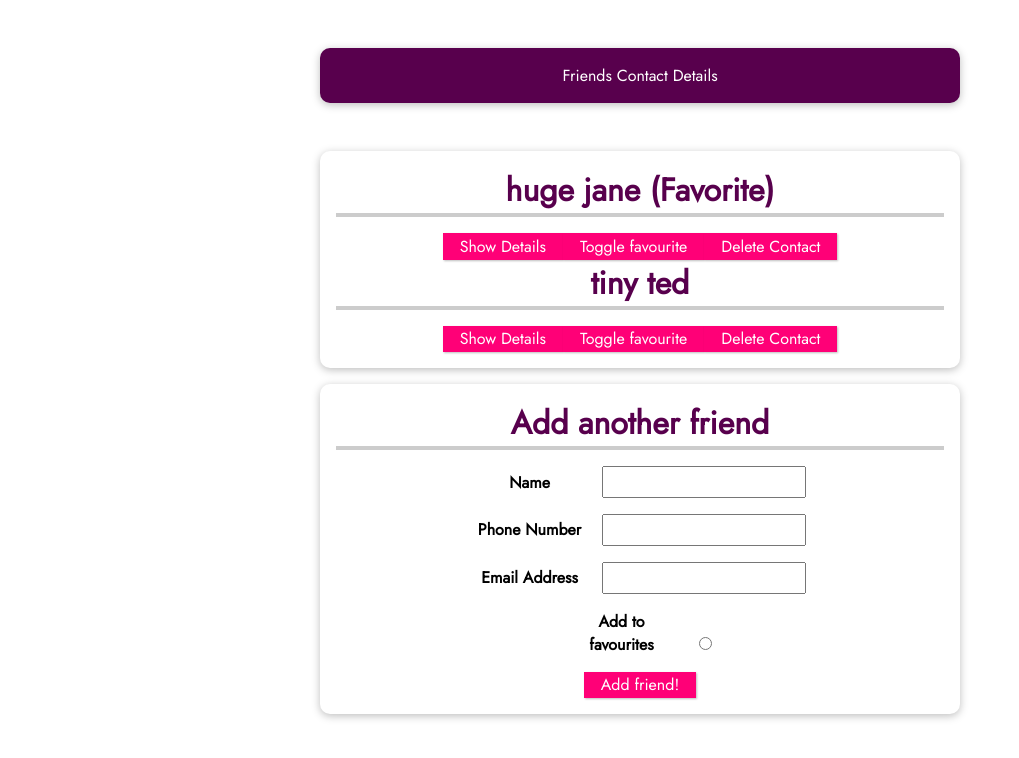
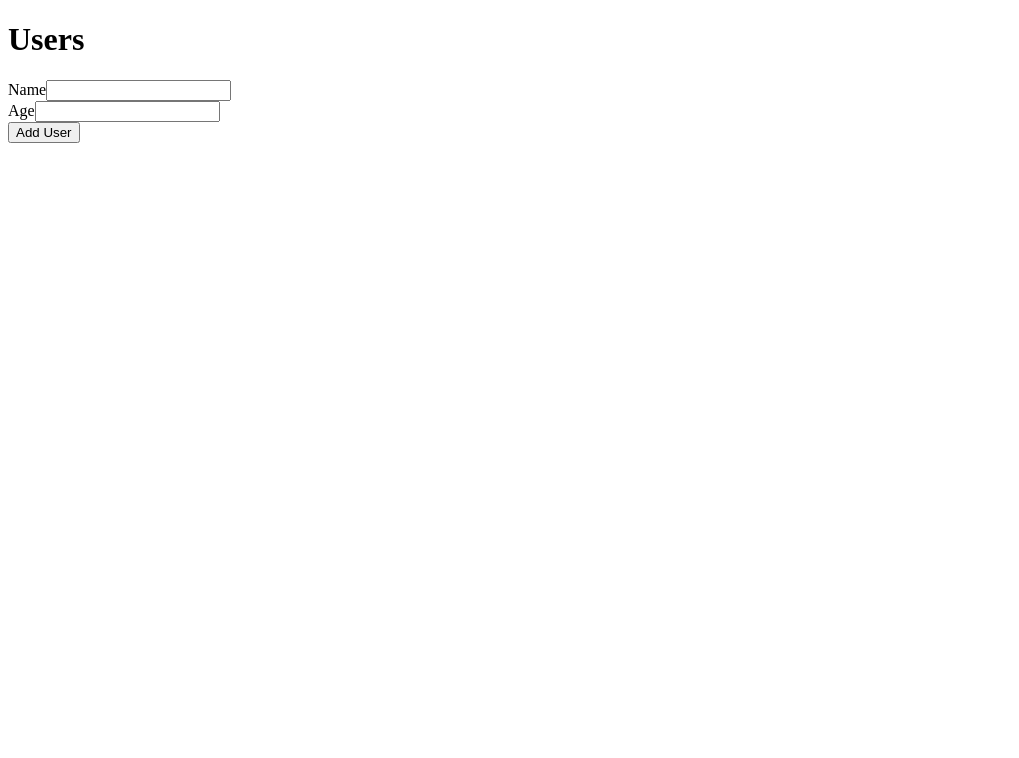
Before and after one commit to erictseng89/udemy-vue3, a Vue app: page / in a window 1280 px wide. Shown: the top 758 px of the page, without its empty margins (0-1019 px from the left). Built offline with nearby package versions, Linux system fonts and the light colour scheme.

Commit message:
module08-assignment6: complete

```diff
--- a/public/index.html
+++ b/public/index.html
@@ -1,19 +1,15 @@
 <!DOCTYPE html>
 <html lang="en">
   <head>
-    <meta charset="utf-8" />
-    <meta http-equiv="X-UA-Compatible" content="IE=edge" />
-    <meta name="viewport" content="width=device-width,initial-scale=1.0" />
-    <link rel="icon" href="<%= BASE_URL %>favicon.ico" />
+    <meta charset="utf-8">
+    <meta http-equiv="X-UA-Compatible" content="IE=edge">
+    <meta name="viewport" content="width=device-width,initial-scale=1.0">
+    <link rel="icon" href="<%= BASE_URL %>favicon.ico">
     <title><%= htmlWebpackPlugin.options.title %></title>
   </head>
   <body>
     <noscript>
-      <strong
-        >We're sorry but <%= htmlWebpackPlugin.options.title %> doesn't work
-        properly without JavaScript enabled. Please enable it to
-        continue.</strong
-      >
+      <strong>We're sorry but <%= htmlWebpackPlugin.options.title %> doesn't work properly without JavaScript enabled. Please enable it to continue.</strong>
     </noscript>
     <div id="app"></div>
     <!-- built files will be auto injected -->
--- a/src/App.vue
+++ b/src/App.vue
@@ -1,176 +1,33 @@
 <template>
-  <header>Friends Contact Details</header>
-  <section>
-    <ul>
-      <li>
-        <friend-contact
-          v-for="friend in friends"
-          v-bind="friend"
-          :key="friend.id"
-          @toggle-friend-favourite="toggleFavourite"
-          @delete-friend="deleteFriendWithFilter"
-        ></friend-contact>
-      </li>
-      <li>
-        <add-friend-form @added-friend="addFriend"></add-friend-form>
-      </li>
-    </ul>
-  </section>
+  <h1>Users</h1>
+  <user-data @add-user="addUser"></user-data>
+  <active-user
+    v-for="user in users"
+    :name="user.name"
+    :age="user.age"
+    :key="user.id"
+  ></active-user>
 </template>
 
 <script>
-/**
- * When we create the main App.vue file, we will need to export it and all of it's
- * settings to the main.js file. We do that by using the 'import' and 'export' keywords in
- * vanilla javascript.
- *
- * ! export default
- * This defines this object as the default export object for this file.
- *
- * In this example, the object is the root component of a Vue component/app. It can be
- * exported to a createApp() function.
- */
 export default {
   data() {
     return {
-      friends: [
-        {
-          id: "jane",
-          name: "huge jane",
-          phoneNumber: "1412481902",
-          emailAddress: "tiny@jane.com",
-          isFavourite: true,
-        },
-        {
-          id: "ted",
-          name: "tiny ted",
-          phoneNumber: "1892471894",
-          emailAddress: "tiny@ted.com",
-          isFavourite: false,
-        },
-      ],
+      users: [],
     };
   },
   methods: {
-    /**
-     * ! Array.prototype.find()
-     * * find(element, index = null, array = null) => { testing function }
-     *   find() returns the value of the first element in the array that satisfies the
-     *   provided testing function. The 'element' is any name that represents an
-     *   individual element of the array. The 'index' is an optional argument if the index
-     *   of the array is required in the testing function. The 'array' is the array in
-     *   which to find in, it is not required if the find is called on the array itself.
-     *
-     * In this example, the 'friends' array will have individual 'friend' elements. Each
-     * friend element is an object that has an id. In the callback function, the friend.id
-     * is compared to the passed 'friendID'. If the 'id' of that specific 'friend'
-     * matches, find() will return the pointer for that particular friend.
-     */
-    toggleFavourite(friendID) {
-      const selectedFriend = this.friends.find(
-        (friend) => friend.id === friendID
-      );
-      selectedFriend.isFavourite = !selectedFriend.isFavourite;
-    },
-    addFriend(name, phoneNumber, emailAddress, isFavourite) {
-      const newFriend = {
+    addUser(name, age) {
+      const newUser = {
         id: new Date().toISOString(),
         name: name,
-        phoneNumber: phoneNumber,
-        emailAddress: emailAddress,
-        isFavourite: isFavourite,
+        age: +age,
       };
-      this.friends.push(newFriend);
-    },
-    deleteFriendWithFilter(id) {
-      this.friends = this.friends.filter((friend) => friend.id !== id);
-    },
-    deleteFriend(id) {
-      const friendIndex = this.friends.findIndex((friend) => friend.id === id);
-      this.friends.splice(friendIndex, 1);
+      this.users.push(newUser);
     },
   },
 };
 </script>
 
 <style>
-@import url("https://fonts.googleapis.com/css2?family=Jost&display=swap");
-
-* {
-  box-sizing: border-box;
-}
-
-html {
-  font-family: "Jost", sans-serif;
-}
-
-body {
-  margin: 0;
-}
-
-header {
-  box-shadow: 0 2px 8px rgba(0, 0, 0, 0.26);
-  margin: 3rem auto;
-  border-radius: 10px;
-  padding: 1rem;
-  background-color: #58004d;
-  color: white;
-  text-align: center;
-  width: 90%;
-  max-width: 40rem;
-}
-
-#app ul {
-  margin: 0;
-  padding: 0;
-  list-style: none;
-}
-
-#app li {
-  box-shadow: 0 2px 8px rgba(0, 0, 0, 0.26);
-  margin: 1rem auto;
-  border-radius: 10px;
-  padding: 1rem;
-  text-align: center;
-  width: 90%;
-  max-width: 40rem;
-}
-
-#app h2 {
-  font-size: 2rem;
-  border-bottom: 4px solid #ccc;
-  color: #58004d;
-  margin: 0 0 1rem 0;
-}
-
-#app button {
-  font: inherit;
-  cursor: pointer;
-  border: 1px solid #ff0077;
-  background-color: #ff0077;
-  color: white;
-  padding: 0.05rem 1rem;
-  box-shadow: 1px 1px 2px rgba(0, 0, 0, 0.26);
-}
-
-#app button:hover,
-#app button:active {
-  background-color: #ec3169;
-  border-color: #ec3169;
-  box-shadow: 1px 1px 4px rgba(0, 0, 0, 0.26);
-}
-
-#app input {
-  font: inherit;
-  padding: 0.15rem;
-}
-#app label {
-  font-weight: bold;
-  margin-right: 1rem;
-  width: 7rem;
-  display: inline-block;
-}
-#app form div {
-  margin: 1rem 0;
-}
 </style>
--- /dev/null
+++ b/src/components/ActiveUser.vue
@@ -0,0 +1,26 @@
+<template>
+  <div>
+    <span><strong>Name: </strong>{{ name }}</span>
+  </div>
+  <div>
+    <span><strong>Age: </strong>{{ age }}</span>
+  </div>
+</template>
+
+<script>
+export default {
+  props: {
+    name: {
+      type: String,
+      required: true,
+    },
+    age: {
+      type: Number,
+      required: true,
+    },
+  },
+};
+</script>
+
+<style>
+</style>
--- a/src/components/AddFriendForm.vue
+++ /dev/null
@@ -1,56 +0,0 @@
-<template>
-  <form action="" @submit.prevent="addFriend">
-    <h2>Add another friend</h2>
-    <div>
-      <label for="name">Name</label>
-      <input type="text" name="name" v-model="name" />
-    </div>
-    <div>
-      <label for="phoneNumber">Phone Number</label>
-      <input type="tel" name="phoneNumber" v-model="phoneNumber" />
-    </div>
-    <div>
-      <label for="emailAddress">Email Address</label>
-      <input type="email" name="emailAddress" v-model="emailAddress" />
-    </div>
-    <div>
-      <label for="isFavourite">Add to favourites</label>
-      <input
-        type="radio"
-        name="isFavourite"
-        :value="true"
-        v-model="isFavourite"
-      />
-    </div>
-    <button type="submit">Add friend!</button>
-  </form>
-</template>
-
-<script>
-export default {
-  emits: ["added-friend"],
-
-  data() {
-    return {
-      name: "",
-      phoneNumber: "",
-      emailAddress: "",
-      isFavourite: false,
-    };
-  },
-
-  methods: {
-    addFriend() {
-      this.$emit(
-        "added-friend",
-        this.name,
-        this.phoneNumber,
-        this.emailAddress,
-        this.isFavourite
-      );
-    },
-  },
-};
-</script>
-
-<style></style>
--- a/src/components/FriendContact.vue
+++ /dev/null
@@ -1,74 +0,0 @@
-<template>
-  <h2>{{ name }} {{ isFavourite ? "(Favorite)" : "" }}</h2>
-  <button @click="toggleDetails">
-    {{ detailsAreVisible ? "Hide Details" : "Show Details" }}
-  </button>
-  <button @click="toggleFavourite">Toggle favourite</button>
-  <button @click="deleteContact">Delete Contact</button>
-  <ul v-if="detailsAreVisible">
-    <li><strong>Phone Number: </strong>{{ phoneNumber }}</li>
-    <li><strong>Email: </strong>{{ emailAddress }}</li>
-  </ul>
-  <!-- <h2>{{ friend.name }}</h2>
-  <button @click="toggleDetails">
-    {{ detailsAreVisible ? "Hide Details" : "Show Details" }}
-  </button>
-  <ul v-if="detailsAreVisible">
-    <li><strong>Phone Number: </strong>{{ friend.phoneNumber }}</li>
-    <li><strong>Email: </strong>{{ friend.email }}</li>
-  </ul> -->
-</template>
-
-<script>
-export default {
-  /**
-   * The 'emits' attribute should also be declared in the child component's root component.
-   */
-  emits: ["toggle-friend-favourite", "delete-friend"],
-  props: {
-    id: {
-      type: String,
-      required: true,
-    },
-    name: {
-      type: String,
-      required: true,
-    },
-    phoneNumber: {
-      type: String,
-      required: true,
-      validator: function (value) {
-        return value.length > 9 && value.length < 15;
-      },
-    },
-    emailAddress: {
-      type: String,
-      required: true,
-    },
-    isFavourite: {
-      type: Boolean,
-      required: false,
-      default: false,
-    },
-  },
-
-  data() {
-    return {
-      detailsAreVisible: false,
-    };
-  },
-  methods: {
-    toggleDetails() {
-      this.detailsAreVisible = !this.detailsAreVisible;
-    },
-    toggleFavourite() {
-      // Should always be kebab-case. This is because the event-listener will be in the
-      // template portion of the parent component.
-      this.$emit("toggle-friend-favourite", this.id);
-    },
-    deleteContact() {
-      this.$emit("delete-friend", this.id);
-    },
-  },
-};
-</script>
--- /dev/null
+++ b/src/components/UserData.vue
@@ -0,0 +1,28 @@
+<template>
+  <form action="" @submit.prevent="$emit('add-user', name, age)">
+    <div>
+      <label for="name">Name</label
+      ><input type="text" name="name" id="name" v-model="name" />
+    </div>
+    <div>
+      <label for="age">Age</label
+      ><input type="number" name="age" id="age" v-model="age" />
+    </div>
+    <button type="submit">Add User</button>
+  </form>
+</template>
+
+<script>
+export default {
+  emits: ["add-user"],
+  data() {
+    return {
+      name: "",
+      age: "",
+    };
+  },
+};
+</script>
+
+<style>
+</style>
```
Also changed, not shown: src/main.js (+20 -31 lines).
